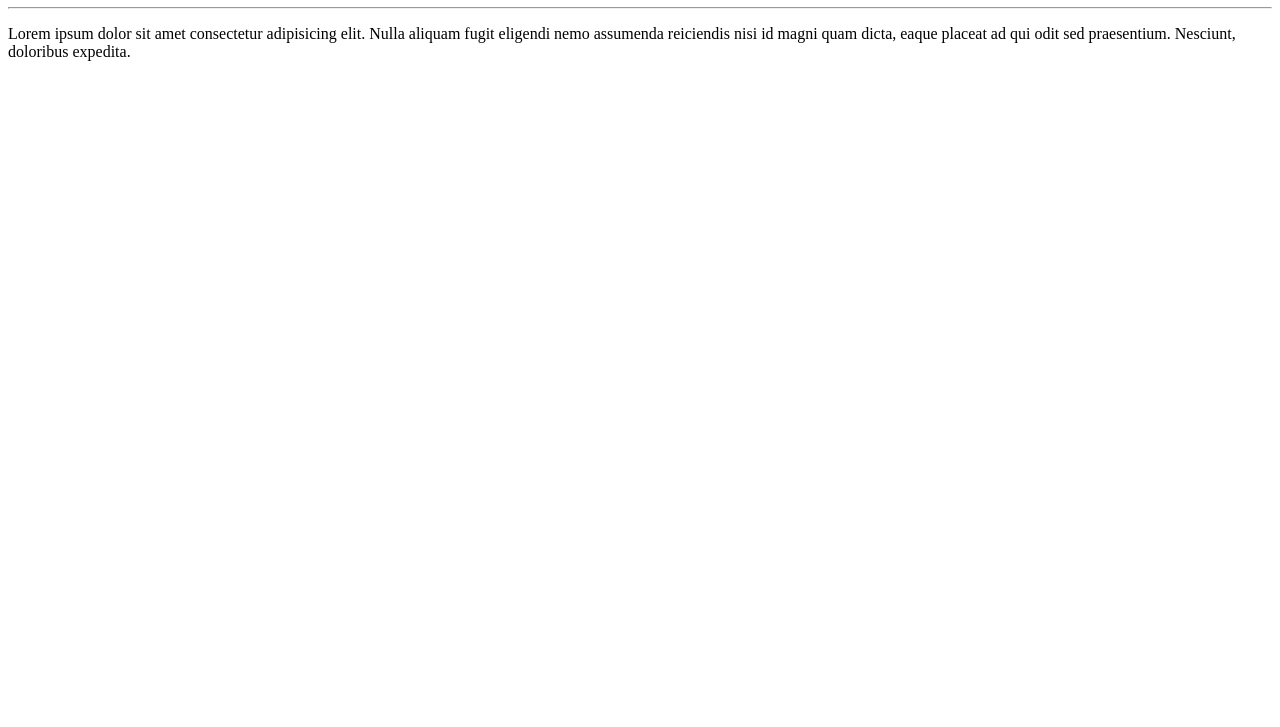
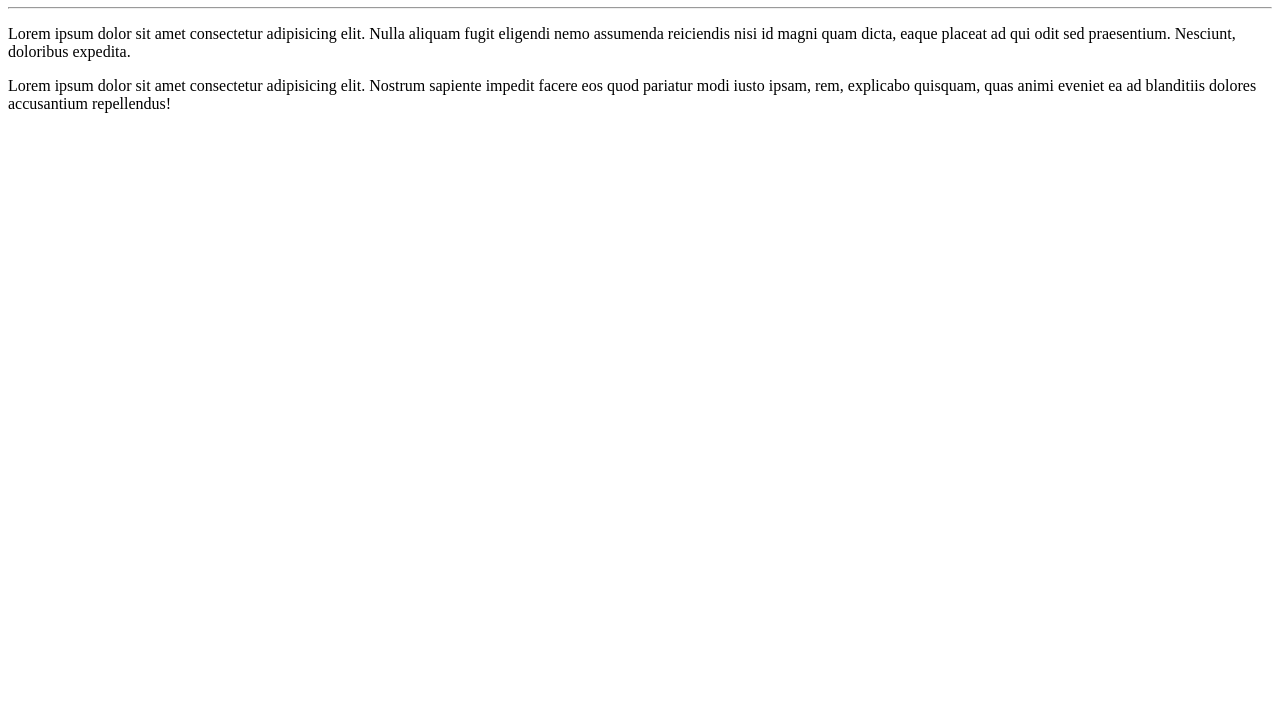
Before and after one commit to PauloRobertoEidelwein/OlaMundo, a plain HTML site: page site_exemplo/index.html in a window 1280 px wide. Shown: the part 73-800 px from the top of the page. Drawn offline with Linux system fonts and the light colour scheme.

Commit message:
criei mais um paragrafo

```diff
--- a/site_exemplo/index.html
+++ b/site_exemplo/index.html
@@ -9,5 +9,6 @@
     <h1>Olá, Mundo!</h1>
     <hr>
     <p>Lorem ipsum dolor sit amet consectetur adipisicing elit. Nulla aliquam fugit eligendi nemo assumenda reiciendis nisi id magni quam dicta, eaque placeat ad qui odit sed praesentium. Nesciunt, doloribus expedita.</p>
+    <p>Lorem ipsum dolor sit amet consectetur adipisicing elit. Nostrum sapiente impedit facere eos quod pariatur modi iusto ipsam, rem, explicabo quisquam, quas animi eveniet ea ad blanditiis dolores accusantium repellendus!</p>
 </body>
 </html>
```
